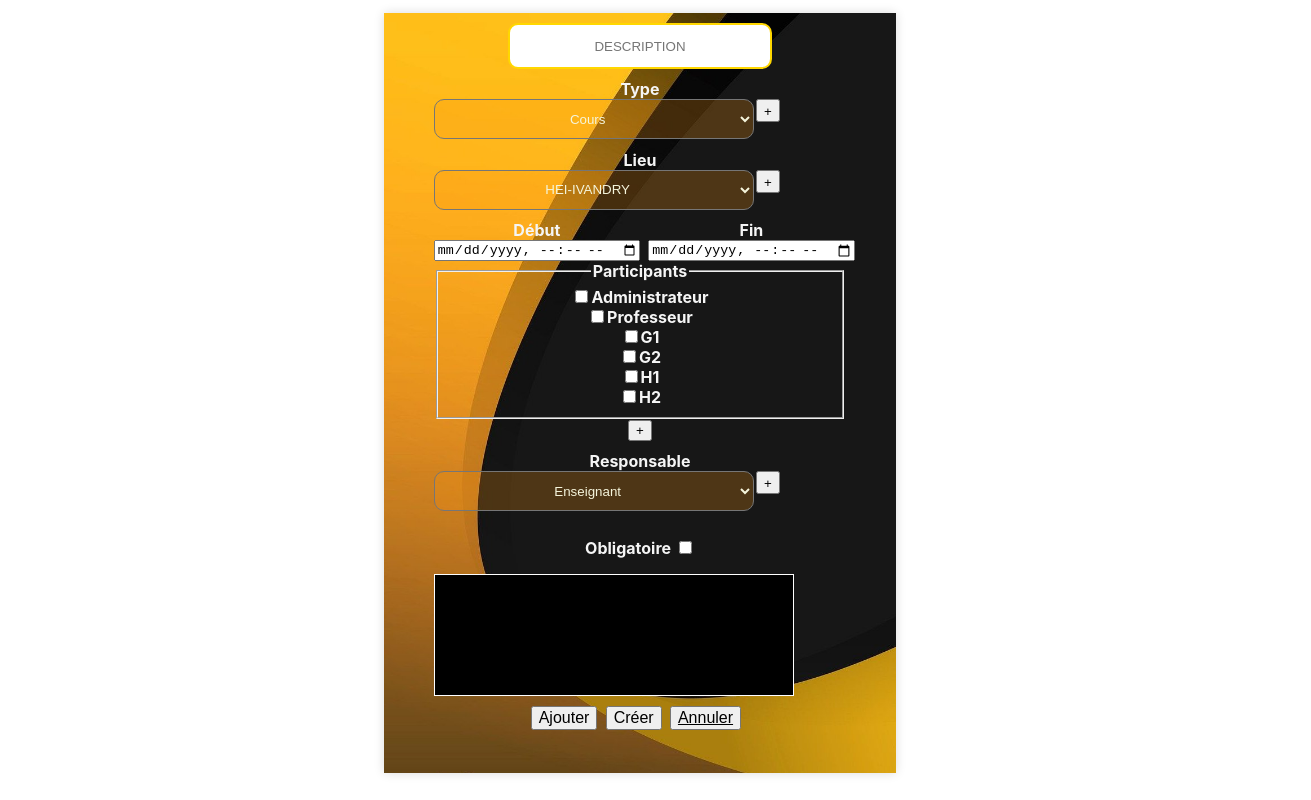
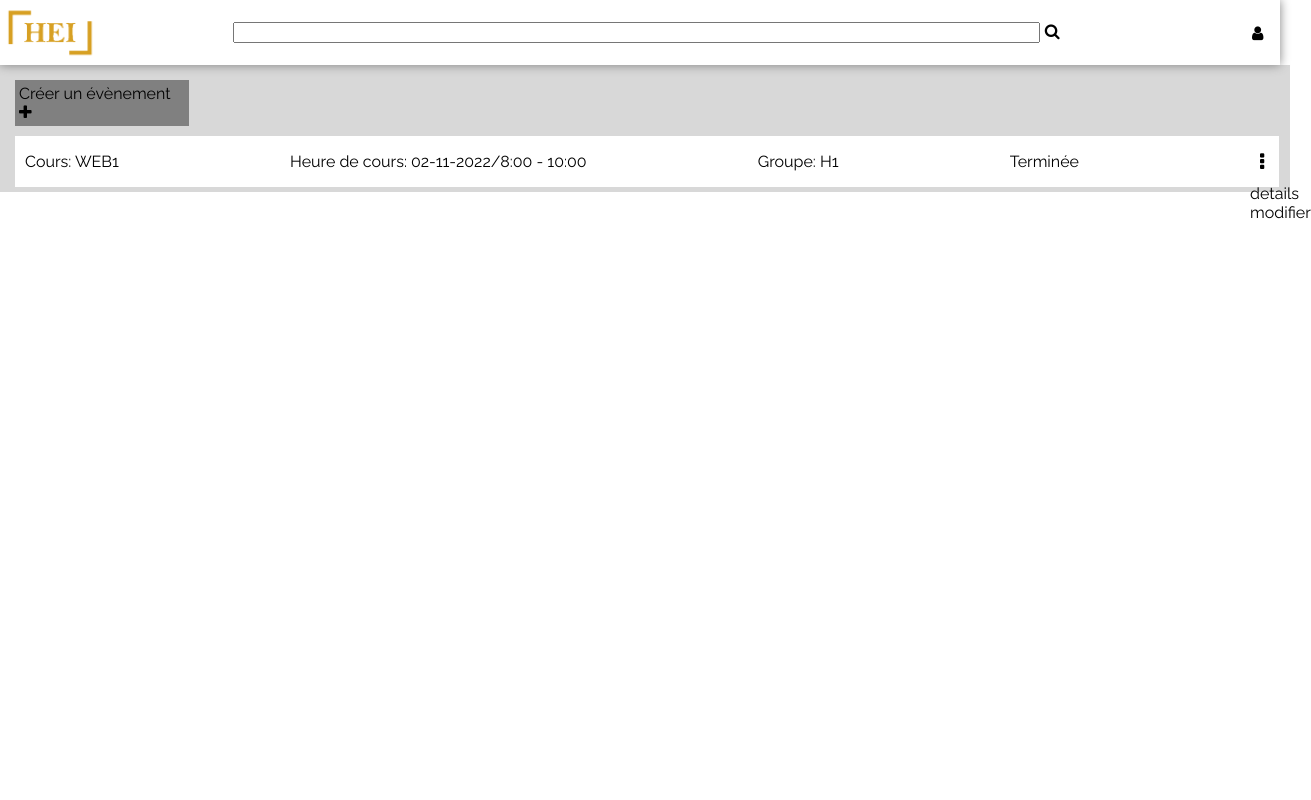
Before and after one commit to TechCore-Hei/facial-attendence-UI-, a React (Create React App) app: page /event in a window 1280 px wide. Shown: the whole page, 1311 px wide, since content can reach past the window. Built offline with nearby package versions, Linux system fonts and the light colour scheme.

Commit message:
refactor: adding last commit

```diff
--- a/src/App.tsx
+++ b/src/App.tsx
@@ -1,6 +1,7 @@
 import React from 'react';
 import { Routes, Route, Navigate } from 'react-router-dom';
 import './App.css';
+import SelectEvent from './components/EventSelect';
 import Content from './CreatEvent/Content';
 import Login from './page/login/Login';
 import WhomiFace from './page/login/WhomiFace';
@@ -11,7 +12,8 @@ function App() {
         <Route path="/" element={<Navigate to="/login"/>}/>
         <Route path="/login" element={<Login/>}/>
         <Route path="/whoamiface" element={<WhomiFace/>}/>
-        <Route path="/event" element={<Content/>}/>
+        <Route path="/createevent" element={<Content/>}/>
+        <Route path="/event" element={<SelectEvent/>}/>
       </Routes>
   )
 }
--- a/src/CreatEvent/Content.tsx
+++ b/src/CreatEvent/Content.tsx
@@ -3,7 +3,6 @@ import Types from "./Types";
 import Places from "./Places";
 import Responsible from "./Responsibles";
 import Participant from "./Participants";
-import Input from "./Input";
 import "./Style/Style.css";
 import { Event } from "../type/event"
 
--- a/src/CreatEvent/Places.tsx
+++ b/src/CreatEvent/Places.tsx
@@ -1,12 +1,26 @@
-import React from 'react';
+import React, { useState, useEffect } from 'react';
+import { useDataProvider } from '../context/ApiContext';
 
 const Places = () => {
-    const places: string[] = ["HEI-IVANDRY", "ALLIANCE-ANDAVAMAMBA", "AUTRE"]
+    const { client } = useDataProvider();
+    const [ place, setPlace] = useState<string[]>(["HEI-Ivandry"])
+
+    // eslint-disable-next-line react-hooks/exhaustive-deps
+    const getPlace = ()=>{
+        client!.get("/places")
+            .then(response=> {
+                setPlace(response.data)
+            })
+    }
+
+    useEffect(() => {
+        getPlace()
+    }, [getPlace])
 
     return (
         <div>
             <select className="input" name="place" id="place">
-                {places.map((e,k) => (<option key={k} >{e}</option>))}
+                {place?.map((e,k) => (<option key={k} >{e}</option>))}
             </select>
         </div>
     );
--- a/src/CreatEvent/Types.tsx
+++ b/src/CreatEvent/Types.tsx
@@ -7,7 +7,7 @@ interface Type {
 
 const Types = (/**props:Type*/) => {
     const Type_List: string[] = ["Cours", "Réunion", "Fête"];
-   // const {inputRef,inputValue} = props
+
 
     return (
         <div>
--- a/src/components/EventSelect.tsx
+++ b/src/components/EventSelect.tsx
@@ -1,11 +1,13 @@
 import React from 'react';
 import pict from '../img/logo.png';
 import '../css/EventSelect.css';
+import { useNavigate } from 'react-router-dom';
 
 export default function SelectEvent() {
   const cours = ' WEB1';
   const hours = '02-11-2022/8:00 - 10:00';
   const group = 'H1';
+  const navigate = useNavigate();
 
   return (
       <div className="container-event__list">
@@ -20,7 +22,7 @@ export default function SelectEvent() {
 
          <div className='event__container'>
             <div className='create-event'>
-                  <label className='create-event__label'>Créer un évènement</label>
+                  <label className='create-event__label' onClick={()=>navigate("/createevent")}>Créer un évènement</label>
                   <i className='fa fa-plus user-details'/>
             </div>
             <div className="event__element">
--- a/src/page/login/Login.tsx
+++ b/src/page/login/Login.tsx
@@ -1,4 +1,4 @@
-import React, { useReducer, useState } from 'react';
+import React, { useState } from 'react';
 import { Navigate, useNavigate } from 'react-router-dom';
 import { useDataProvider } from '../../context/ApiContext';
 import './Login.css';
@@ -9,6 +9,8 @@ const Login = () => {
     const { client, setIsAuthentified } = useDataProvider();
 
     const loginNow = (userDetails:{username: string, password: string}) => {
+        /**Pour le moment on sera diriger directement au liste des événement */
+        navigate("/event")
         client!.post("/login", {
             userDetails
         }).then(response => {
```
Also changed, not shown: src/CreatEvent/Input.tsx (deleted, +0 -16 lines).
